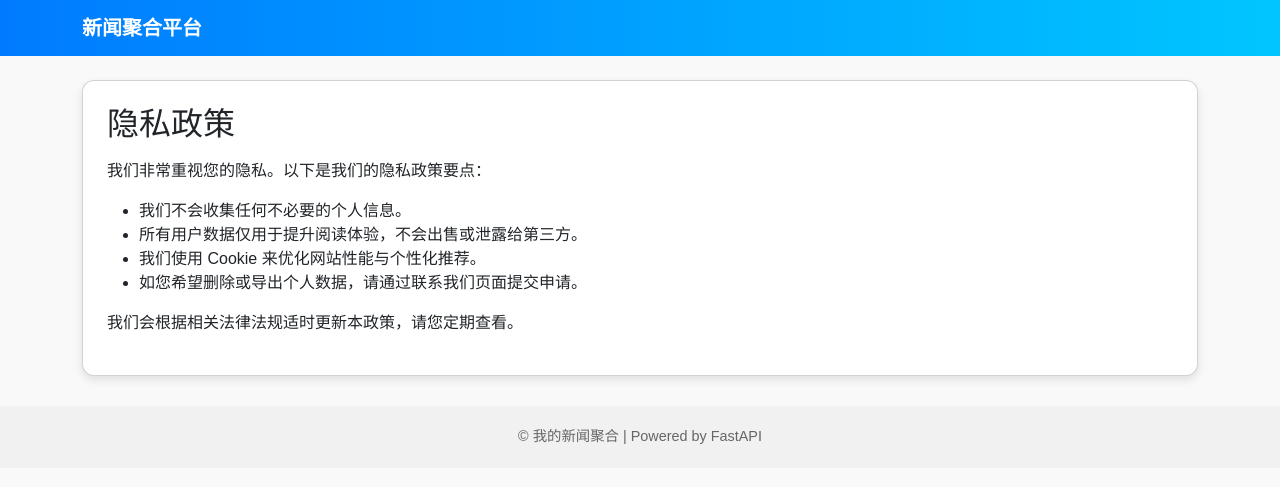
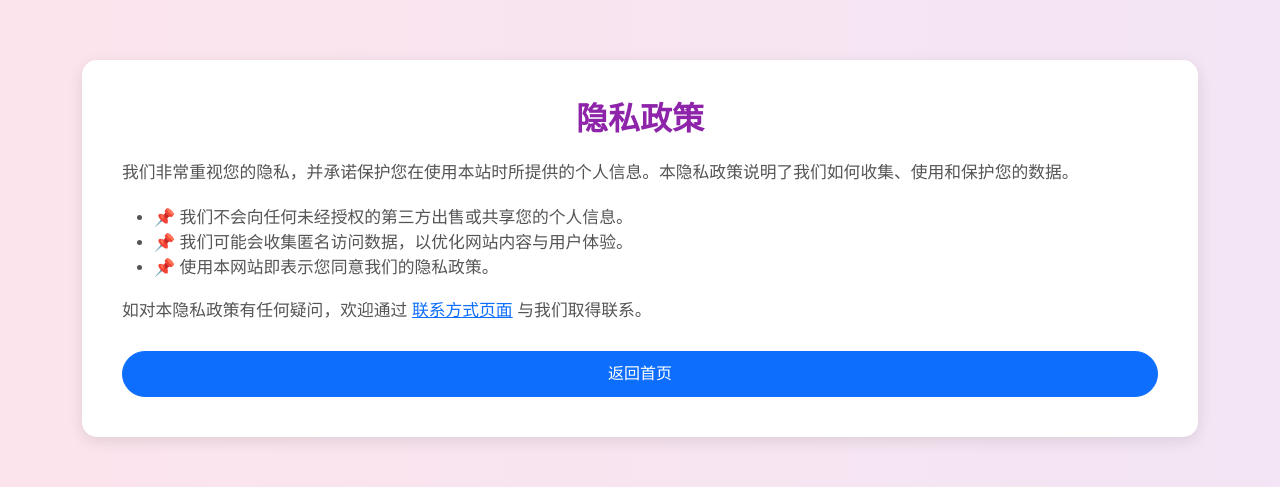
Before and after one commit to elaineling891-ux/MyNews, a FastAPI app: page /privacy in a window 1280 px wide. Shown: the top 487 px of the page. Run offline with FastAPI, Linux system fonts and the light colour scheme; data that the repository does not hold is empty.

Commit message:
Update privacy.html

```diff
--- a/templates/privacy.html
+++ b/templates/privacy.html
@@ -2,40 +2,59 @@
 <html lang="zh">
 <head>
   <meta charset="UTF-8">
-  <title>隐私政策 - 新闻聚合平台</title>
+  <title>隐私政策</title>
   <meta name="viewport" content="width=device-width, initial-scale=1">
   <link href="https://cdn.jsdelivr.net/npm/bootstrap@5.3.0/dist/css/bootstrap.min.css" rel="stylesheet">
   <style>
-    body { background-color: #f9f9f9; font-family: "Microsoft YaHei", sans-serif; }
-    .navbar { background: linear-gradient(90deg, #007bff, #00c6ff); }
-    .navbar-brand { color: white !important; font-weight: bold; }
-    .card { border-radius: 12px; box-shadow: 0 4px 10px rgba(0,0,0,0.1); }
-    footer { margin-top: 30px; text-align: center; padding: 20px; background-color: #f1f1f1; font-size: 0.9rem; color: #666; }
+    body {
+      background: linear-gradient(to right, #fce4ec, #f3e5f5);
+      font-family: "Microsoft YaHei", sans-serif;
+    }
+    .privacy-card {
+      background: #fff;
+      border-radius: 15px;
+      box-shadow: 0 4px 15px rgba(0,0,0,0.1);
+      padding: 40px;
+      margin-top: 60px;
+    }
+    h2 {
+      font-weight: 700;
+      color: #8e24aa;
+      margin-bottom: 20px;
+      text-align: center;
+    }
+    p {
+      color: #555;
+      font-size: 1.05rem;
+      line-height: 1.8;
+    }
+    ul {
+      color: #555;
+      font-size: 1.05rem;
+    }
+    .btn-home {
+      margin-top: 25px;
+      border-radius: 25px;
+      padding: 10px 25px;
+      font-size: 1rem;
+      display: block;
+      text-align: center;
+    }
   </style>
 </head>
 <body>
-<nav class="navbar navbar-expand-lg">
   <div class="container">
-    <a class="navbar-brand" href="/">新闻聚合平台</a>
+    <div class="privacy-card">
+      <h2>隐私政策</h2>
+      <p>我们非常重视您的隐私，并承诺保护您在使用本站时所提供的个人信息。本隐私政策说明了我们如何收集、使用和保护您的数据。</p>
+      <ul>
+        <li>📌 我们不会向任何未经授权的第三方出售或共享您的个人信息。</li>
+        <li>📌 我们可能会收集匿名访问数据，以优化网站内容与用户体验。</li>
+        <li>📌 使用本网站即表示您同意我们的隐私政策。</li>
+      </ul>
+      <p>如对本隐私政策有任何疑问，欢迎通过 <a href="/contact.html">联系方式页面</a> 与我们取得联系。</p>
+      <a href="/" class="btn btn-primary btn-home">返回首页</a>
+    </div>
   </div>
-</nav>
-
-<div class="container mt-4">
-  <div class="card p-4">
-    <h2 class="mb-3">隐私政策</h2>
-    <p>我们非常重视您的隐私。以下是我们的隐私政策要点：</p>
-    <ul>
-      <li>我们不会收集任何不必要的个人信息。</li>
-      <li>所有用户数据仅用于提升阅读体验，不会出售或泄露给第三方。</li>
-      <li>我们使用 Cookie 来优化网站性能与个性化推荐。</li>
-      <li>如您希望删除或导出个人数据，请通过联系我们页面提交申请。</li>
-    </ul>
-    <p>我们会根据相关法律法规适时更新本政策，请您定期查看。</p>
-  </div>
-</div>
-
-<footer>
-  &copy; {{ year }} 我的新闻聚合 | Powered by FastAPI
-</footer>
 </body>
 </html>
```
